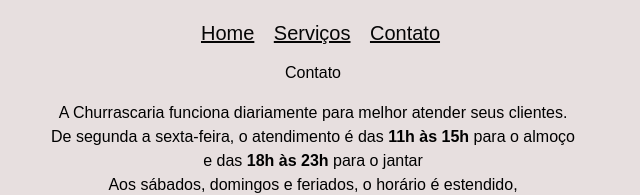
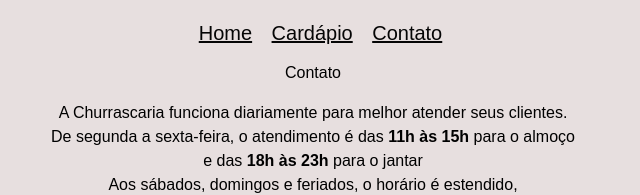
Before and after one commit to LucasGuilhermeValenca/Atividades, a plain HTML site: page public/contato.html in a window 1280 px wide. Shown: the part 173-368 px from the top of the page, 327-967 px from the left. Drawn offline with Linux system fonts and the light colour scheme.

Commit message:
contato.html

```diff
--- a/public/contato.html
+++ b/public/contato.html
@@ -27,7 +27,7 @@
 
         <nav>
             <a href="../index.html">Home</a>
-            <a href="./cardapio.html">Serviços</a>
+            <a href="./cardapio.html">Cardápio</a>
             <a href="#">Contato</a>
         </nav>
 
@@ -66,4 +66,5 @@
      <iframe src="" frameborder="0"></iframe>
 
 
+
 </html>
```
